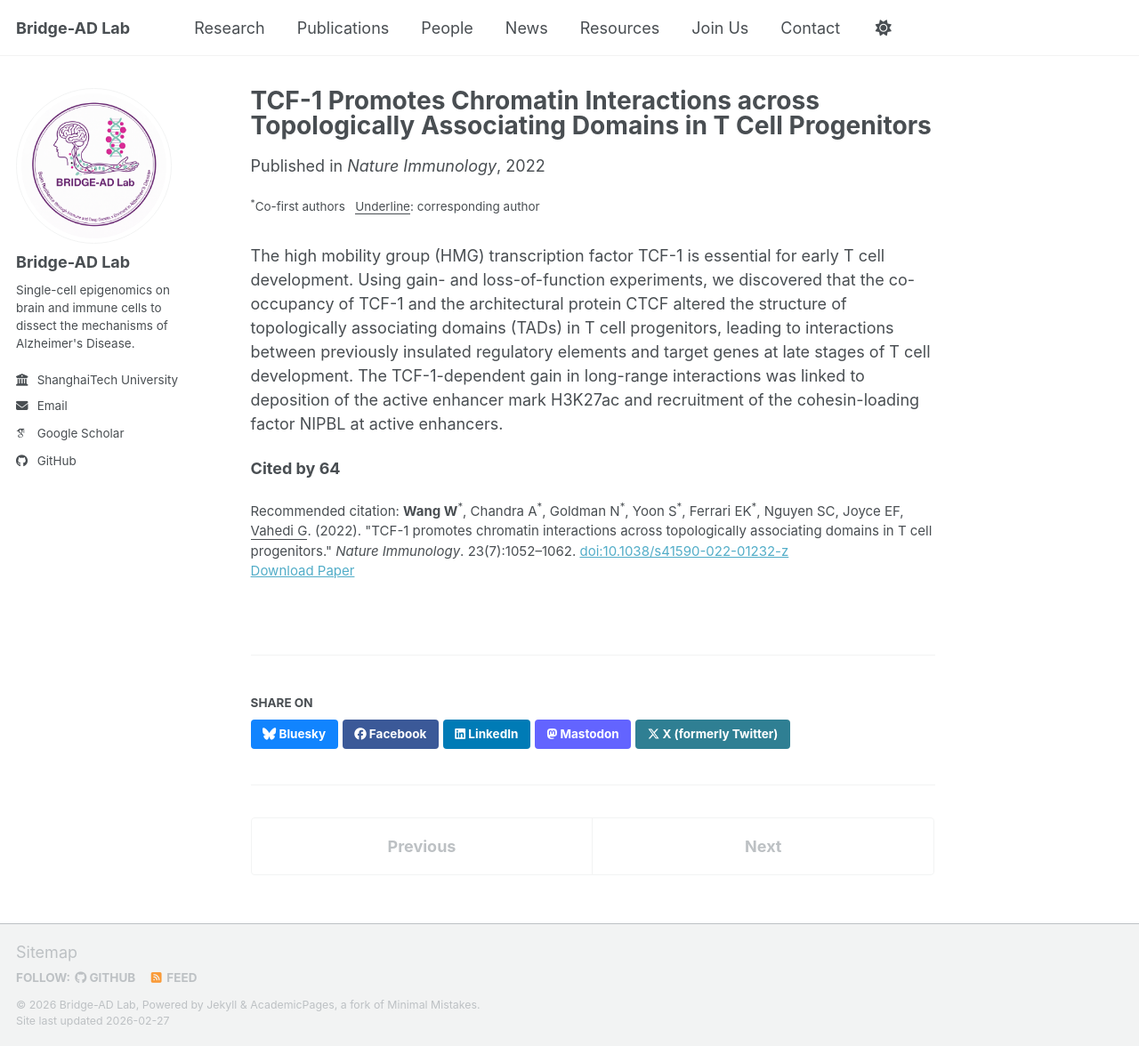
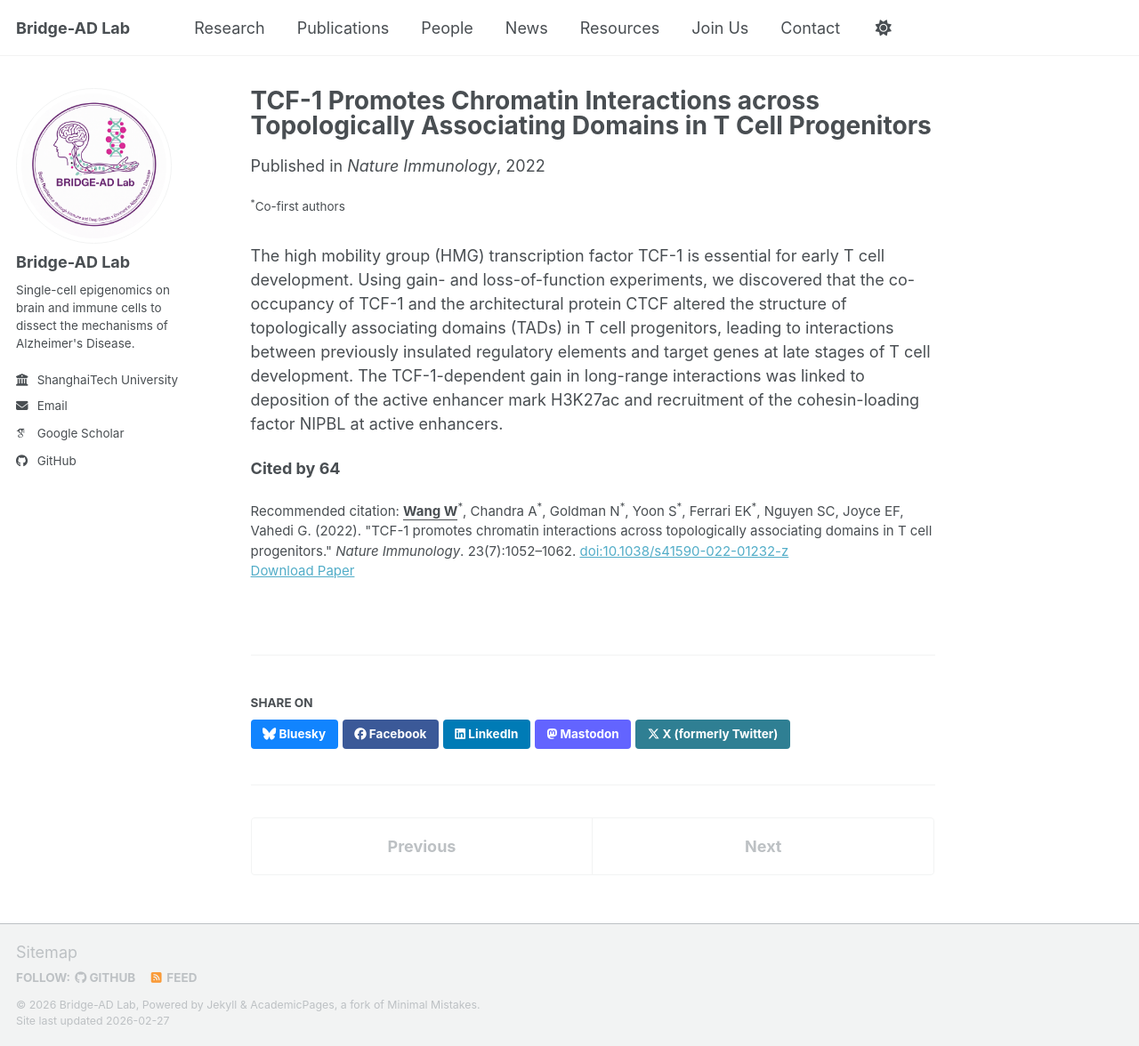
Before and after one commit to BrainImmune/BrainImmune.github.io, a Jekyll site: the page built from _publications/2022-07-01-tcf1-chromatin.md, in a window 1280 px wide and 1176 px high. Shown: the whole window at 89% size. Built offline with Jekyll 4.4.1, drawn with Linux system fonts in a browser that asks for light colours; some web fonts are replaced; a script bundle is joined from its source files by our own code; library files that are not in the unit come from our copies.

Commit message:
Publications: underline only Wang W name in all author lists
Made-with: Cursor

```diff
--- a/_publications/2022-07-01-tcf1-chromatin.md
+++ b/_publications/2022-07-01-tcf1-chromatin.md
@@ -7,10 +7,10 @@ excerpt: "Co-occupancy of TCF-1 and CTCF alters the structure of topologically a
 date: 2022-07-01
 venue: "Nature Immunology"
 paperurl: "https://www.nature.com/articles/s41590-022-01232-z"
-citation: "<b>Wang W</b><sup>*</sup>, Chandra A<sup>*</sup>, Goldman N<sup>*</sup>, Yoon S<sup>*</sup>, Ferrari EK<sup>*</sup>, Nguyen SC, Joyce EF, <u>Vahedi G</u>. (2022). &quot;TCF-1 promotes chromatin interactions across topologically associating domains in T cell progenitors.&quot; <i>Nature Immunology</i>. 23(7):1052–1062. <a href='https://doi.org/10.1038/s41590-022-01232-z'>doi:10.1038/s41590-022-01232-z</a>"
+citation: "<b><u>Wang W</u></b><sup>*</sup>, Chandra A<sup>*</sup>, Goldman N<sup>*</sup>, Yoon S<sup>*</sup>, Ferrari EK<sup>*</sup>, Nguyen SC, Joyce EF, Vahedi G. (2022). &quot;TCF-1 promotes chromatin interactions across topologically associating domains in T cell progenitors.&quot; <i>Nature Immunology</i>. 23(7):1052–1062. <a href='https://doi.org/10.1038/s41590-022-01232-z'>doi:10.1038/s41590-022-01232-z</a>"
 ---
 
-<sup><sup>*</sup>Co-first authors &nbsp; <u>Underline</u>: corresponding author</sup>
+<sup><sup>*</sup>Co-first authors</sup>
 
 The high mobility group (HMG) transcription factor TCF-1 is essential for early T cell development. Using gain- and loss-of-function experiments, we discovered that the co-occupancy of TCF-1 and the architectural protein CTCF altered the structure of topologically associating domains (TADs) in T cell progenitors, leading to interactions between previously insulated regulatory elements and target genes at late stages of T cell development. The TCF-1-dependent gain in long-range interactions was linked to deposition of the active enhancer mark H3K27ac and recruitment of the cohesin-loading factor NIPBL at active enhancers.
 
```
Also changed, not shown: _publications/2019-04-01-brassica-genomes.md (+1 -1 lines), _publications/2020-03-10-cart-epigenome.md (+1 -2 lines), _publications/2025-09-30-brain-ad-epigenome.md (+2 -2 lines), _publications/2026-01-27-immune-epigenome.md (+1 -2 lines).
